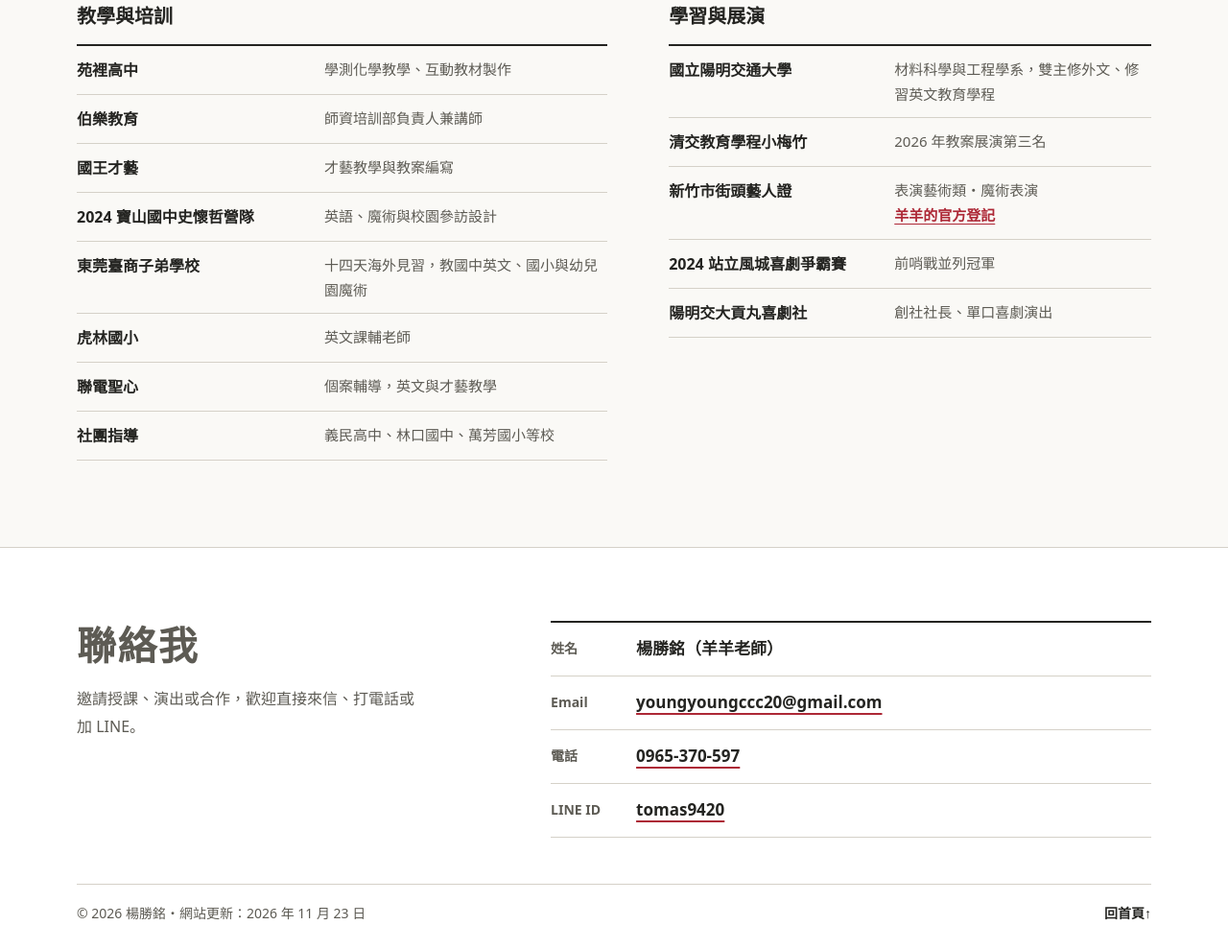
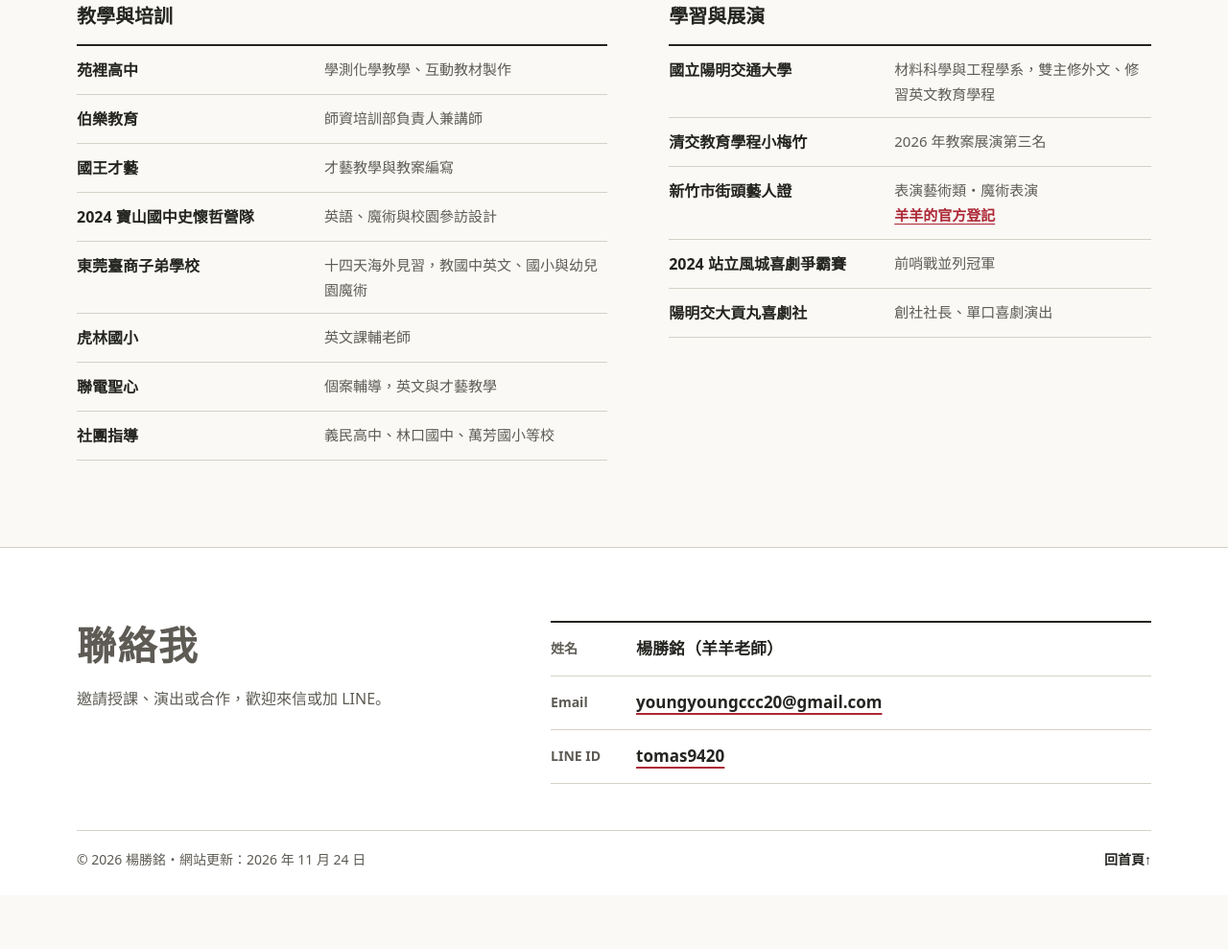
Before and after one commit to yangyang-shengming/yangyang-shengming.github.io, a plain HTML site: page index.html in a window 1280 px wide. Shown: the part 3188-4177 px from the top of the page at 96% size. After the commit the page ends 4121 px from the top, so only its background shows below. Drawn offline with Linux system fonts and the light colour scheme.

Commit message:
Update public portfolio contact preferences

```diff
--- a/index.html
+++ b/index.html
@@ -319,16 +319,15 @@ section[id],footer[id],h1,h2,main{scroll-margin-block-start:86px}
   <div class="wrap contact">
     <div>
       <h2 class="section-title" id="contact-title" tabindex="-1">聯絡我</h2>
-      <p class="contact-lead">邀請授課、演出或合作，歡迎直接來信、打電話或加 LINE。</p>
+      <p class="contact-lead">邀請授課、演出或合作，歡迎來信或加 LINE。</p>
     </div>
     <dl class="contact-list">
       <div><dt>姓名</dt><dd>楊勝銘（羊羊老師）</dd></div>
       <div><dt>Email</dt><dd><a href="mailto:youngyoungccc20@gmail.com">youngyoungccc20@gmail.com</a></dd></div>
-      <div><dt>電話</dt><dd><a href="tel:+886965370597">0965-370-597</a></dd></div>
       <div><dt>LINE ID</dt><dd><a href="https://line.me/ti/p/~tomas9420" target="_blank" rel="noopener">tomas9420</a></dd></div>
     </dl>
   </div>
-  <div class="wrap foot-bottom"><span>© 2026 楊勝銘・網站更新：<time datetime="2026-11-23">2026 年 11 月 23 日</time></span><a href="#home">回首頁 <span aria-hidden="true">↑</span></a></div>
+  <div class="wrap foot-bottom"><span>© 2026 楊勝銘・網站更新：<time datetime="2026-11-24">2026 年 11 月 24 日</time></span><a href="#home">回首頁 <span aria-hidden="true">↑</span></a></div>
 </footer>
 <noscript><p class="wrap">開啟 JavaScript 即可瀏覽完整作品和使用分類篩選。</p></noscript>
 <script>
```
Also changed, not shown: 1 other file.
